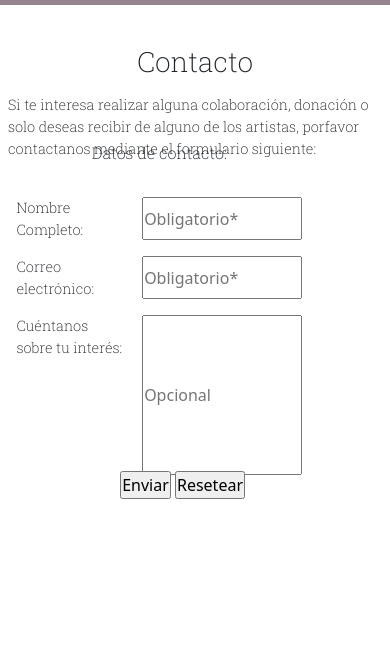
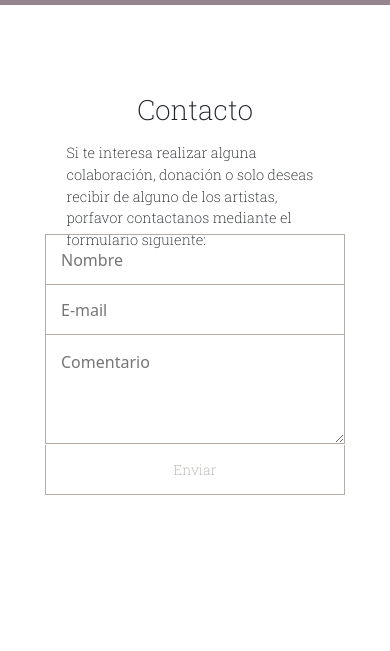
Before and after one commit to JuanPabloMora61/PreEntrega2Mora, a website: page pages/contacto.html in a window 390 px wide. Shown: the part 51-702 px from the top of the page. Drawn offline with nearby package versions, Linux system fonts and the light colour scheme.

Commit message:
Se cambia el estilo de la pagina contacto y detalles finales de estilo en todas las páginas

```diff
--- a/pages/contacto.html
+++ b/pages/contacto.html
@@ -83,42 +83,14 @@
             formulario siguiente:
           </p>
         </div>
+        <form id="form" class="topBefore">
 
-        <div class="formulario">
-          <form action="" method="get" enctype="text/plain">
-            <fieldset>
-              <legend>Datos de contacto:</legend>
-              <div class="inputTxt">
-                <div class="inputTxt__field">
-                  <label for="nombreCompleto">Nombre Completo:</label>
-                  <input
-                    type="text"
-                    class="nombreCompleto"
-                    placeholder="Obligatorio*"
-                  />
-                </div>
-                <div class="inputTxt__field">
-                  <label for="email">Correo electrónico:</label>
-                  <input type="text" class="email" placeholder="Obligatorio*" />
-                </div>
-                <div class="inputTxt__field">
-                  <label for="comentario">Cuéntanos sobre tu interés:</label>
-                  <input
-                    type="text"
-                    class="comentario"
-                    placeholder="Opcional"
-                  />
-                </div>
-              </div>
-              <div class="botonera">
-                <div class="botonera__botones">
-                  <input type="submit" value="Enviar" />
-                  <input type="reset" value="Resetear" />
-                </div>
-              </div>
-            </fieldset>
-          </form>
-        </div>
+          <input id="name" type="text" placeholder="Nombre">
+          <input id="email" type="text" placeholder="E-mail">
+          <textarea id="message" type="text" placeholder="Comentario"></textarea>
+      <input id="submit" type="submit" value="Enviar">
+
+    </form>
       </section>
     </main>
     <footer>
--- a/scss/mobile/_queries.scss
+++ b/scss/mobile/_queries.scss
@@ -3,7 +3,10 @@
     /*Index*/
     #introIndex h1 {
         font-size: 1.5rem;
-        top: 30%
+        top: 25%;
+        font-weight: 600;
+
+
     }
 
     .parrafo1__titulo,
@@ -30,14 +33,17 @@
 
     .ficha__card {
         height: 15rem;
-        width: 80%;
+        width: 100%;
 
         img {
-            width: 80%;
+            width: 100%;
         }
 
         p {
-            font-size: .5rem;
+            font-size: .8rem;
+            padding-top: .5rem;
+            padding-bottom: .5rem;
+            text-align: center;
         }
     }
 
@@ -49,6 +55,10 @@
 
     .textCard {
         width: 80%;
+
+        p{
+            text-align: justify;
+        }
     }
 
     .tituloArtistas {
@@ -73,73 +83,32 @@
 
     /*Contacto*/
     .descripcionContacto {
+        h1{
+            margin-top: 3rem;
+        }
+
         p {
             font-size: .9rem;
             padding-left: .5rem;
             padding-right: .5rem;
+            padding-bottom: 1rem;
         }
     }
 
-    fieldset {
-        @include sizes(80%, 20rem);
-
-        legend {
-            font-size: 1rem;
-            text-align: center;
-            padding-bottom: 1rem;
-        }
-
-        label {
-            font-size: .9rem;
-            padding-right: 1rem;
-        }
+    #form{
+        width: 300px;
+        margin-top: 30%;
+    }
+    input{
+        width: 300px;
     }
 
-    .formulario {
-        width: 100%;
-
+    textarea{
+        width: 300px;
     }
 
-    .inputTxt {
-        width: 100%;
-        display: flex;
-        justify-content: space-around;
-    }
-
-    .inputTxt__field {
-        width: 100%;
-        padding-top: .5rem;
-        padding-bottom: .5rem;
-
-    }
-
-    .botonera__botones {
-        top: 40%;
+    #submit{
+        width: 300px;
     }
 
 }
-
-@media screen and (max-width:904px){
-    /*Index*/
-    #introIndex h1 {
-        font-size: 2rem;
-        top: 30%
-    }
-
-    .parrafo1__titulo,
-    .parrafo2__titulo {
-        align-self: center;
-        margin-left: 0;
-        margin-right: 0;
-    }
-
-    .parrafo1__texto,
-    .parrafo2__texto {
-        align-self: center;
-        width: 80%;
-        margin-top: 1rem;
-        margin-right: 0;
-        margin-left: 0;
-        font-size: 1rem;
-    }
-}
--- a/scss/pages_styles/_artistas.scss
+++ b/scss/pages_styles/_artistas.scss
@@ -25,7 +25,7 @@
 .cardArtista {
     width: 25%;
     border: 2px solid map-get($colores, secundario);
-    border-radius: 5%;
+    border-radius: 25px;
     margin: 2rem;
 
 
--- a/scss/pages_styles/_contacto.scss
+++ b/scss/pages_styles/_contacto.scss
@@ -1,17 +1,4 @@
-.formulario {
-    display: flex;
-    justify-content: center;
-    align-items: flex-start;
 
-    height: 25rem;
-    padding-top: 1.5rem;
-}
-
-fieldset {
-    @include sizes(40rem, 20rem);
-
-    border-radius: 5px;
-}
 
 .descripcionContacto {
     height: 5rem;
@@ -28,59 +15,82 @@ fieldset {
     }
 
     p {
+        width: 70%;
         font-family: $roboto_font;
     }
 }
 
-.inputTxt {
-    @include sizes(100%, 80%);
+#form {
+    position: relative;
+    width: 500px;
+    margin: 50px auto 100px auto;
+  }
 
-    display: flex;
-    flex-flow: nowrap column;
-    align-items: center;
-    justify-content: space-around;
+  input {
+    font-family: $roboto_font;
+    font-size: 0.875em;
+    width: 470px;
+    height: 50px;
+    padding: 0px 15px 0px 15px;
 
-    input {
-        width: 10rem;
-    }
+    background: transparent;
+    outline: none;
+    color: map-get($colores, secundario);
 
-}
+    border: solid 1px #b3aca7;
+    border-bottom: none;
 
-.comentario {
-    height: 10rem;
-    position: relative;
+    transition: all 0.3s ease-in-out;
 
-    &::placeholder {
-        position: absolute;
-    }
-}
+  }
 
-.inputTxt__field {
-    width: 25rem;
+  input:hover {
+    background: #b3aca7;
+    color: #e2dedb;
+  }
 
-    display: flex;
-    justify-content: space-between;
+  textarea {
+    width: 470px;
+    max-width: 470px;
+    height: 110px;
+    max-height: 110px;
+    padding: 15px;
 
-}
+    background: transparent;
+    outline: none;
 
-.botonera {
-    height: 20%;
+    color: #726659;
+    font-family: 'Lato', sans-serif;
+    font-size: 0.875em;
 
-    position: relative;
-}
+    border: solid 1px #b3aca7;
 
-.botonera__botones {
-    position: absolute;
-    right: 20%;
-    top: 15%;
-}
+    transition: all 0.3s ease-in-out;
 
-form {
-    legend {
-        font-family: $roboto_font;
-    }
+  }
 
-    label {
-        font-family: $roboto_font;
-    }
-}
+  textarea:hover {
+    background: #b3aca7;
+    color: #e2dedb;
+  }
+
+  #submit {
+    width: 94%;
+
+    padding: 0;
+    margin: -5px 0px 0px 0px;
+
+    font-family: $roboto_font;
+    font-size: 0.875em;
+    color: #b3aca7;
+
+    outline:none;
+    cursor: pointer;
+
+    border: solid 1px #b3aca7;
+    border-top: none;
+  }
+
+  #submit:hover {
+    color: #e2dedb;
+  }
--- a/scss/pages_styles/_historia.scss
+++ b/scss/pages_styles/_historia.scss
@@ -4,6 +4,7 @@
     font-size: 2rem;
     background-color: map-get($colores, primario);
     text-align: center;
+    margin: 0;
 }
 
 .fichaHist {
--- a/scss/pages_styles/_index.scss
+++ b/scss/pages_styles/_index.scss
@@ -14,6 +14,7 @@
         text-align: center;
 
         font-family: $roboto_font;
+        font-weight: 600;
         color: map-get($colores, primario);
         font-size: 3rem;
         text-shadow: black 0.1em 0.1em 0.2em;
@@ -68,7 +69,7 @@
 
 .parrafo2__titulo {
     align-self: flex-end;
-    margin-right: 25rem;
+    margin-right: 15rem;
     font-family: $roboto_font;
 }
 
@@ -76,7 +77,7 @@
     background-color: map-get($colores, secundario);
     width: 50%;
     margin-top: 4rem;
-    margin-left: 10rem;
+    margin-left: 15rem;
     padding: 1rem;
     border-radius: 1rem;
     color: black;
```
Also changed, not shown: index.html (+1 -1 lines), pages/artistas.html (+1 -1 lines), CSS/style.css, 1 other file.
